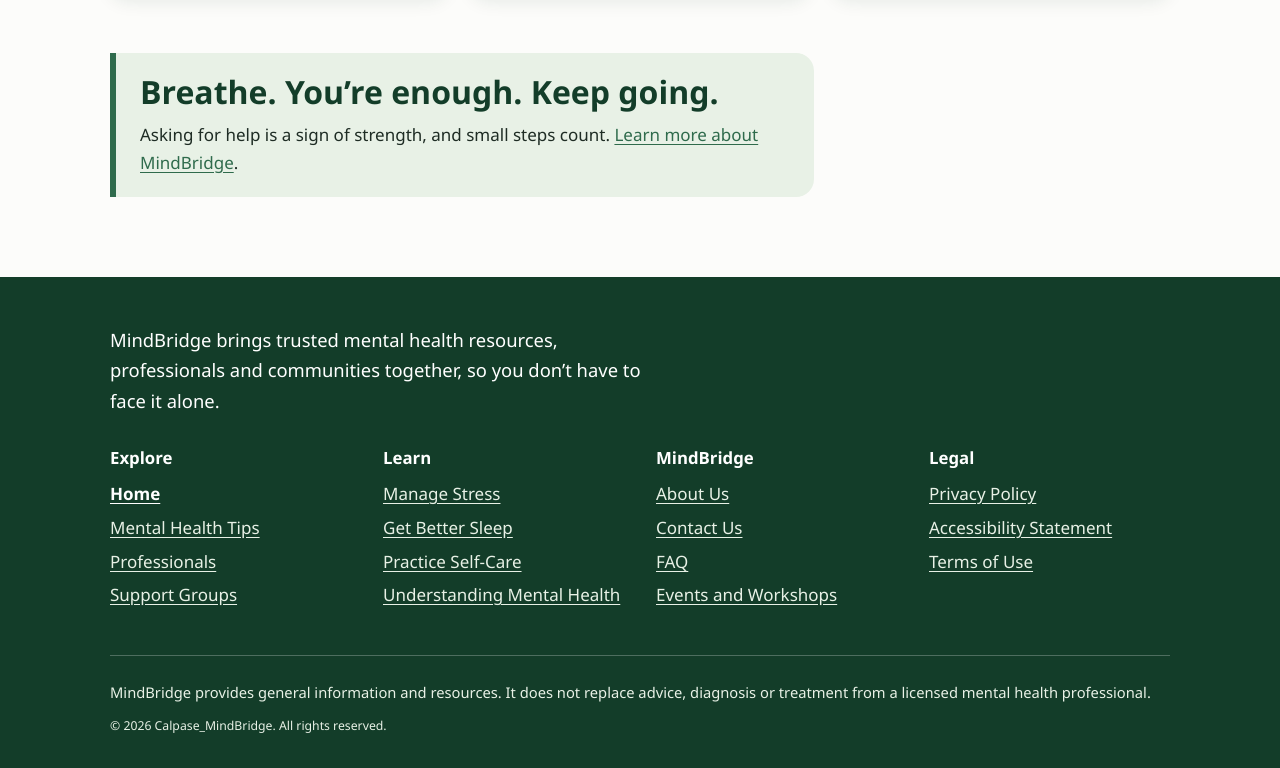
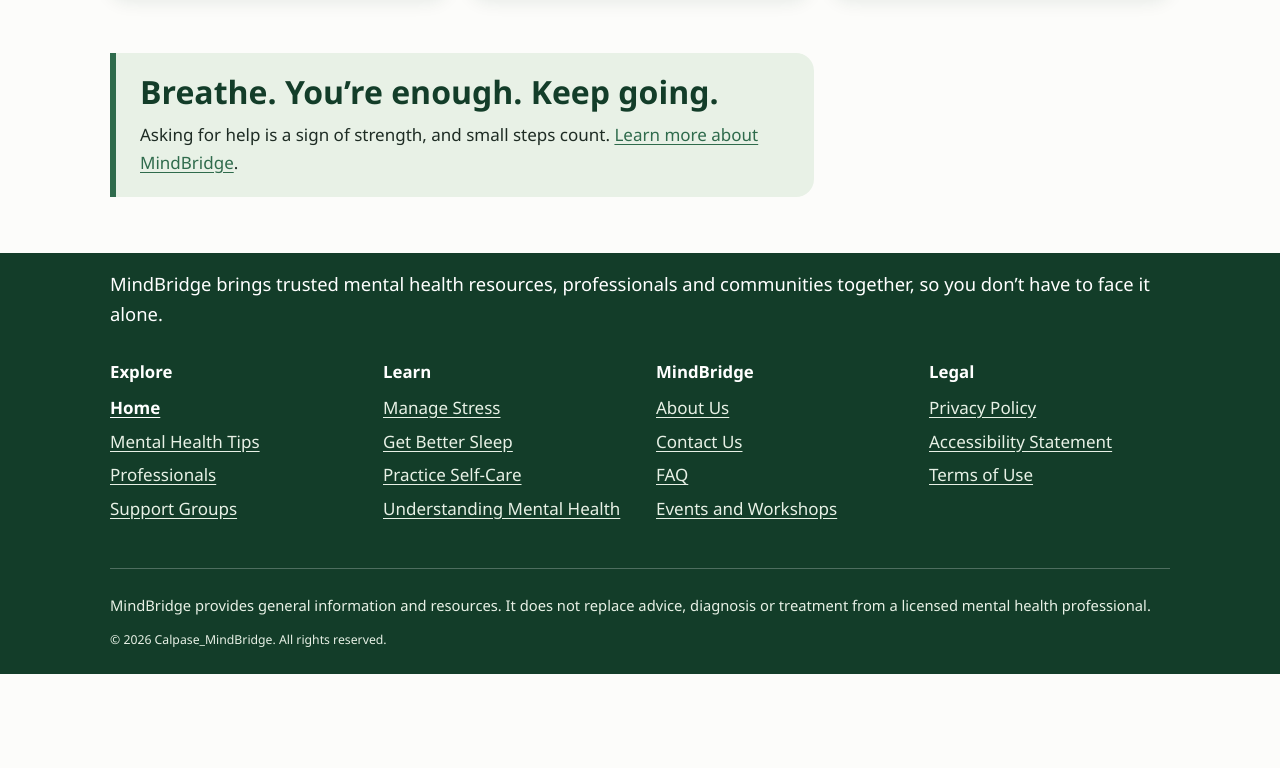
Before and after one commit to 20260536/HUMCOM1_Finals, a plain HTML site: page index.html in a window 1280 px wide. Shown: the part 1602-2370 px from the top of the page. After the commit the page ends 2276 px from the top, so only its background shows below. Drawn offline with Linux system fonts and the light colour scheme.

Commit message:
More refurbishing

```diff
--- a/css/base.css
+++ b/css/base.css
@@ -13,6 +13,7 @@
   --radius: 18px;
   --shadow: 0 4px 18px rgba(19, 61, 41, 0.1);
   --max-width: 1100px;
+  --max-img: 335px;
 }
 
 *,
--- a/css/layout.css
+++ b/css/layout.css
@@ -12,10 +12,6 @@
   max-width: var(--max-width);
   margin: 0 auto;
   padding: 0.75rem 1.25rem;
-}
-
-.brand img {
-  width: 185px;
 }
 
 .main-nav ul {
@@ -88,8 +84,7 @@ main > section.hero {
 }
 
 .site-footer {
-  margin-top: 5rem;
-  padding: 3rem 0 1.5rem;
+  padding: 1rem 0 1rem;
   background: var(--green-900);
   color: var(--green-100);
 }
@@ -101,7 +96,6 @@ main > section.hero {
 }
 
 .footer-intro {
-  max-width: 34rem;
   margin-bottom: 2rem;
   font-size: 1.15rem;
   color: var(--white);
```
